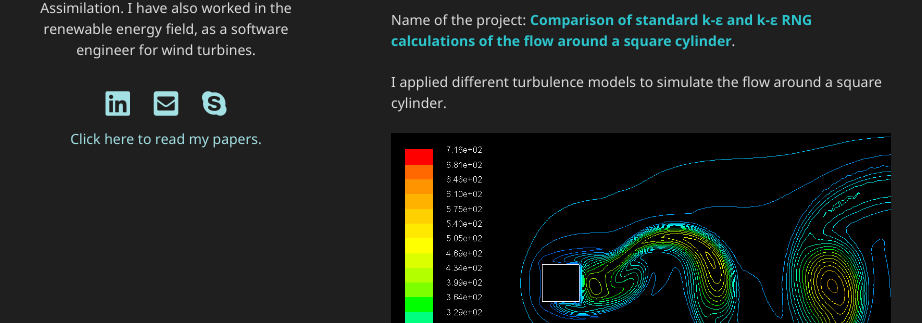
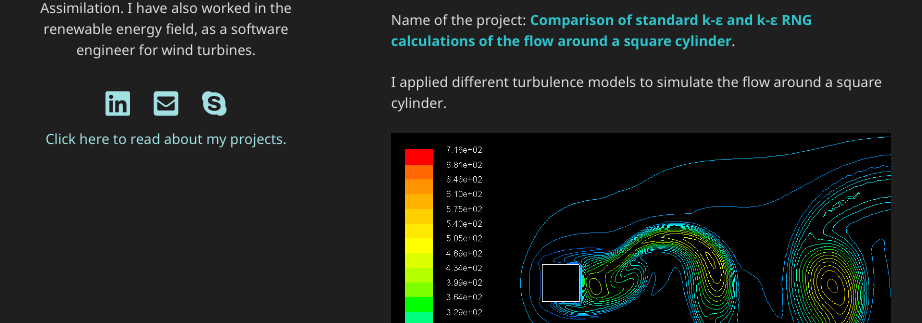
Before and after one commit to elenafini/elenafini.github.io, a Jekyll site: the page built from index.html, in a window 1280 px wide. Shown: the part 259-582 px from the top of the page, without its empty margins (179-1101 px from the left). Built offline with Jekyll 4.4.1, drawn with Linux system fonts in a browser that asks for light colours; the list of posts is cut into pages by our own code.

Commit message:
Update default.html

```diff
--- a/_layouts/default.html
+++ b/_layouts/default.html
@@ -31,7 +31,7 @@
         </div>
 
         <p class="centered" style="padding-bottom: 20px;">
-          <a href="./papers">Click here to read my papers.</a>
+          <a href="./papers">Click here to read about my projects.</a>
         </p>
 
       </header>
```
